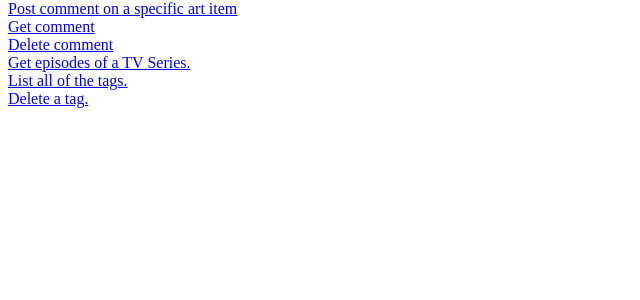
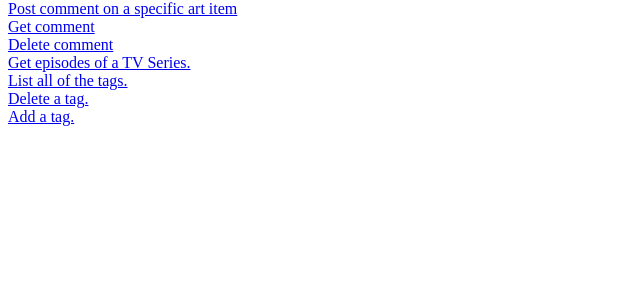
Before and after one commit to bounswe/bounswe2022group8, a Django app: page / in a window 1280 px wide. Shown: the part 301-601 px from the top of the page, without its empty margins (0-640 px from the left). Run offline with Django 4.2, Linux system fonts and the light colour scheme.

Commit message:
Added html for adding a new tag.

```diff
--- a/Practice App/api/templates/index/index.html
+++ b/Practice App/api/templates/index/index.html
@@ -22,4 +22,5 @@
         <div><span><a href="{% url 'episodes'   %}" >Get episodes of a TV Series.</a></span></div>
         <div><span><a href="{% url 'list_tags'   %}" >List all of the tags.</a></span></div>
         <div><span><a href="{% url 'delete_tag'   %}" >Delete a tag.</a></span></div>
+        <div><span><a href="{% url 'add_tags'   %}" >Add a tag.</a></span></div>
     {% endblock %}
--- a/Practice App/api/templates/tag/get_all_tags.html
+++ b/Practice App/api/templates/tag/get_all_tags.html
@@ -168,7 +168,7 @@ img {
 						<form>
 					<p><b>id:</b>       ${list[i].id}</p>
                     <p><b>Tag Name:</b>       ${list[i].tagname}</p>
-        			<p><b>Description:</b>       ${list[i].decription}</p>
+        			<p><b>Description:</b>       ${list[i].description}</p>
         			<p><b>created_at:</b>       ${list[i].created_at}</p>
                     <p><b>updated_at:</b>       ${list[i].updated_at}</p>
 
--- a/Practice App/django_app/urls.py
+++ b/Practice App/django_app/urls.py
@@ -40,4 +40,5 @@ urlpatterns = [
     path('searchbytag/form', views.formview, name="search_by_tag_form_main"),
     path('tag/', views.list_tags, name="list_tags"),
     path('tag/id', views.delete_tag, name="delete_tag"),
+    path('tag/new', views.add_tags, name="add_tags"),
 ] + static(settings.MEDIA_URL, document_root=settings.MEDIA_ROOT)
--- a/Practice App/django_app/views.py
+++ b/Practice App/django_app/views.py
@@ -67,3 +67,6 @@ def list_tags(request):
 # http://127.0.0.1:8000/tag/id
 def delete_tag(request):
     return render(request, 'tag/delete_tag_byID.html')
+
+def add_tags(request):
+    return render(request, 'tag/add_tag.html')
```
